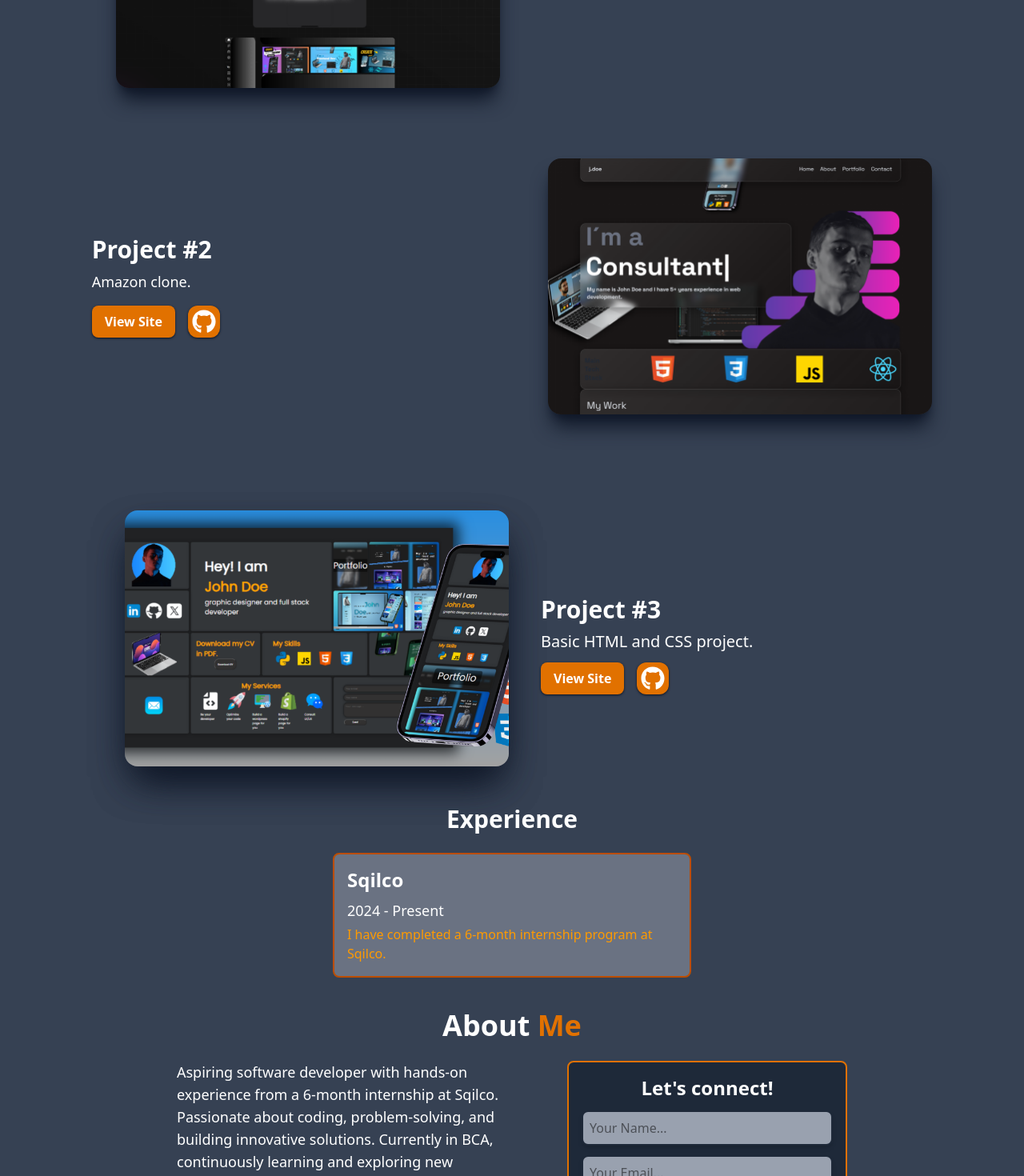
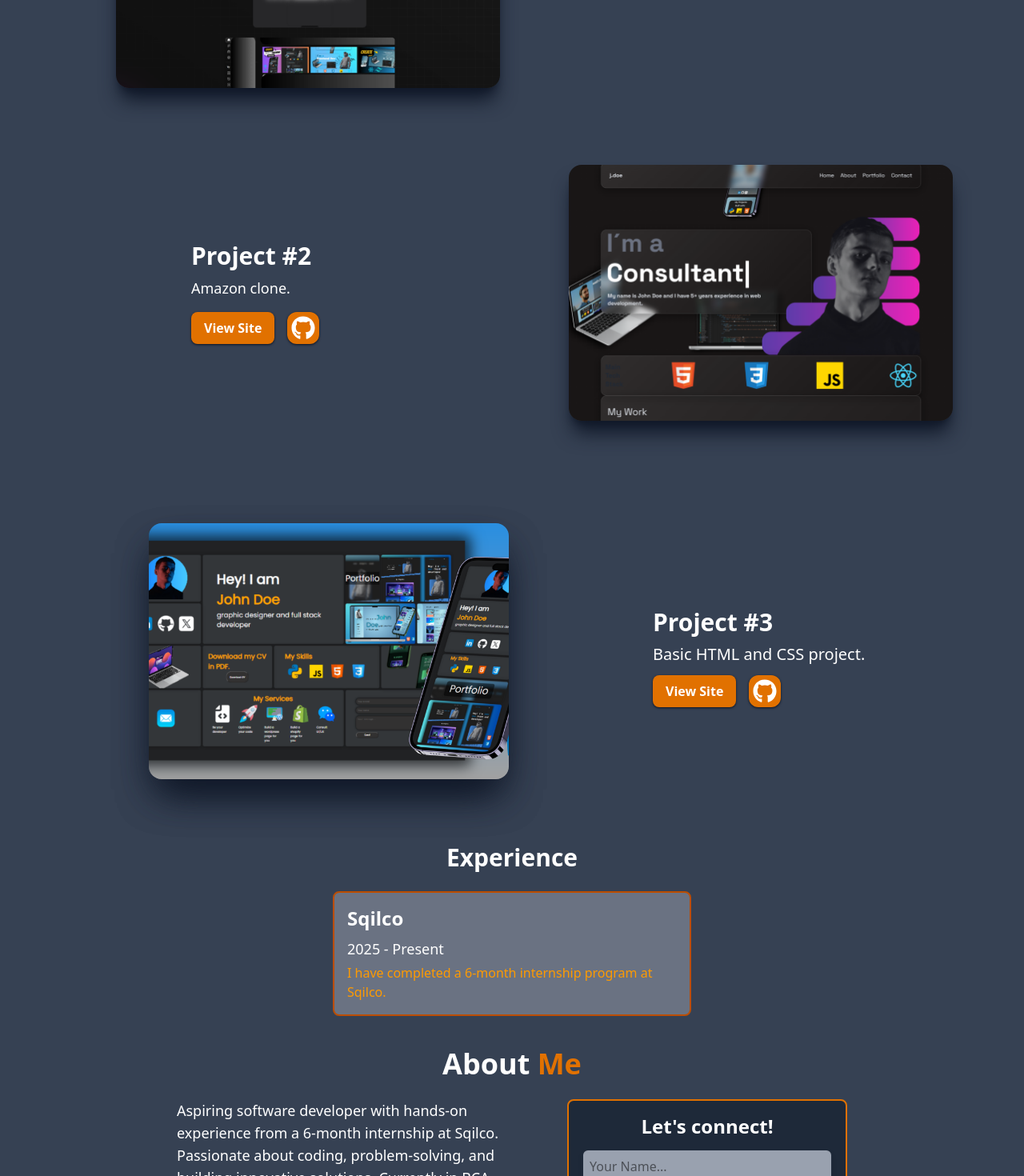
Before and after one commit to Vishuu9090/Portfolio, a React (Vite) app in the folder vite-project/: page / in a window 1280 px wide. Shown: the part 1362-2832 px from the top of the page at 80% size. Built offline with nearby package versions, Linux system fonts and the light colour scheme.

Commit message:
updated some margins on laptop view

```diff
--- a/vite-project/src/components/About.jsx
+++ b/vite-project/src/components/About.jsx
@@ -16,7 +16,7 @@ export default function About() {
         viewport={{ once: true, amount: 0.5 }}
       >
         <Element name="About">
-          <div className="px-4 md:px-10 py-10">
+          <div className="px-4 md:px-10  py-10">
             {/* About Section */}
             <div className="flex flex-col items-center">
               <h2 className="text-3xl md:text-4xl text-white font-semibold">
--- a/vite-project/src/components/Experience.jsx
+++ b/vite-project/src/components/Experience.jsx
@@ -13,7 +13,7 @@ export default function Experience() {
         }}
         viewport={{ once: true, amount: 0.5 }}
       >
-        <div className="flex flex-col items-center mt-12 px-4">
+        <div className="flex flex-col items-center sm:mt-20 mt-12 px-4">
           <div className="text-3xl font-semibold text-white">Experience</div>
 
           <div className="border-2 border-amber-700 bg-gray-500 rounded-lg p-4 mt-6 w-full max-w-sm md:max-w-md">
@@ -21,7 +21,7 @@ export default function Experience() {
               Sqilco
             </span>
             <p className="text-white text-base md:text-lg mt-2">
-              2024 - Present
+              2025 - Present
             </p>
             <p className="text-amber-500 text-sm md:text-base mt-1">
               I have completed a 6-month internship program at Sqilco.
--- a/vite-project/src/components/Project.jsx
+++ b/vite-project/src/components/Project.jsx
@@ -15,7 +15,7 @@ export default function Project() {
         }}
         viewport={{ once: true, amount: 0.5 }}
       >
-        <div className="flex flex-col-reverse md:flex-row md:items-center justify-evenly px-4 py-10 gap-6">
+        <div className="flex flex-col-reverse md:flex-row md:items-center justify-center px-4 py-12 gap-6">
           {/* Text Section */}
           <div className="max-w-md w-full">
             <div className="text-2xl md:text-3xl text-white font-semibold mb-2">
@@ -35,7 +35,7 @@ export default function Project() {
           </div>
 
           {/* Image Section */}
-          <div className="shadow-xl shadow-gray-900 sm:w-120 sm:h-80 rounded-2xl ">
+          <div className="shadow-xl shadow-gray-900 sm:w-120 sm:mr-[-150px] sm:h-80 rounded-2xl ">
             <img
               className="rounded-2xl w-full h-auto sm:w-120 sm:h-80 object-cover"
               src={img}
--- a/vite-project/src/components/Project3.jsx
+++ b/vite-project/src/components/Project3.jsx
@@ -15,9 +15,9 @@ export default function Project3() {
         }}
         viewport={{ once: true, amount: 0.5 }}
       >
-        <div className="flex flex-col md:flex-row items-center justify-center mt-20 px-4 gap-6 md:gap-10">
+        <div className="flex flex-col md:flex-row items-center justify-center mt-20 px-4 gap-6 md:gap-45">
           {/* Image */}
-          <div className="rounded-2xl sm:w-120 sm:h-80 shadow-2xl shadow-gray-900 ">
+          <div className="rounded-2xl sm:w-120 sm:ml-[170px] sm:h-80 shadow-2xl shadow-gray-900 ">
             <img
               className="rounded-2xl w-full h-auto  object-cover shadow-2xl sm:w-120 sm:h-80 shadow-gray-900"
               src={img}
```
